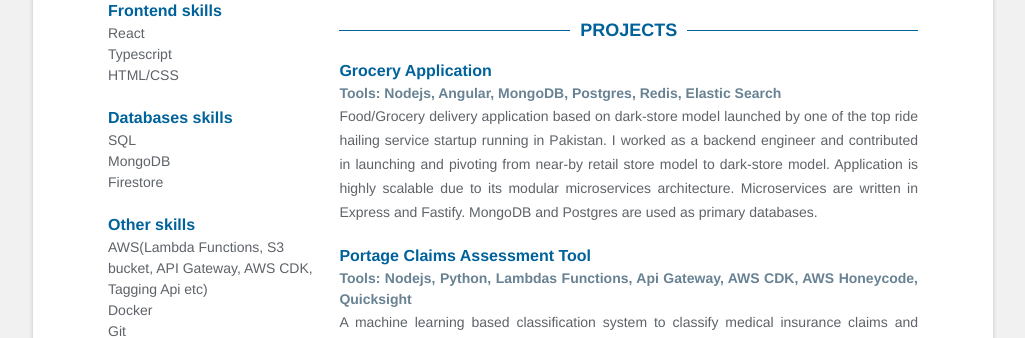
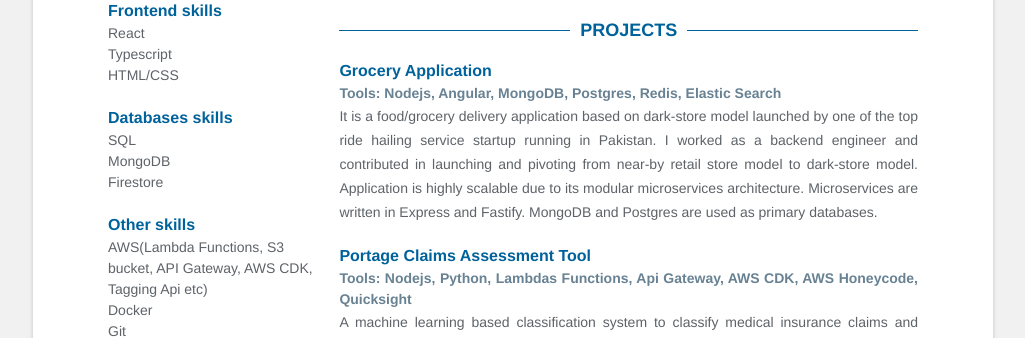
Before and after one commit to noraizsardar/who-am-i, a Jekyll site: the page built from index.html, in a window 1280 px wide. Shown: the part 640-978 px from the top of the page, without its empty margins (127-1152 px from the left). Built offline with Jekyll 4.4.1, drawn with Linux system fonts in a browser that asks for light colours.

Commit message:
updated info

```diff
--- a/_data/data.yml
+++ b/_data/data.yml
@@ -80,7 +80,7 @@ projects:
   - title: Grocery Application
     tools: Nodejs, Angular, MongoDB, Postgres, Redis, Elastic Search
     details: |
-      Food/Grocery delivery application based on dark-store model launched by one of the top ride hailing service startup running in Pakistan.
+      It is a food/grocery delivery application based on dark-store model launched by one of the top ride hailing service startup running in Pakistan.
       I worked as a backend engineer and contributed in launching and pivoting from near-by retail store model to dark-store model.
       Application is highly scalable due to its modular microservices architecture. Microservices are written
       in Express and Fastify. MongoDB and Postgres are used as primary databases.
```
